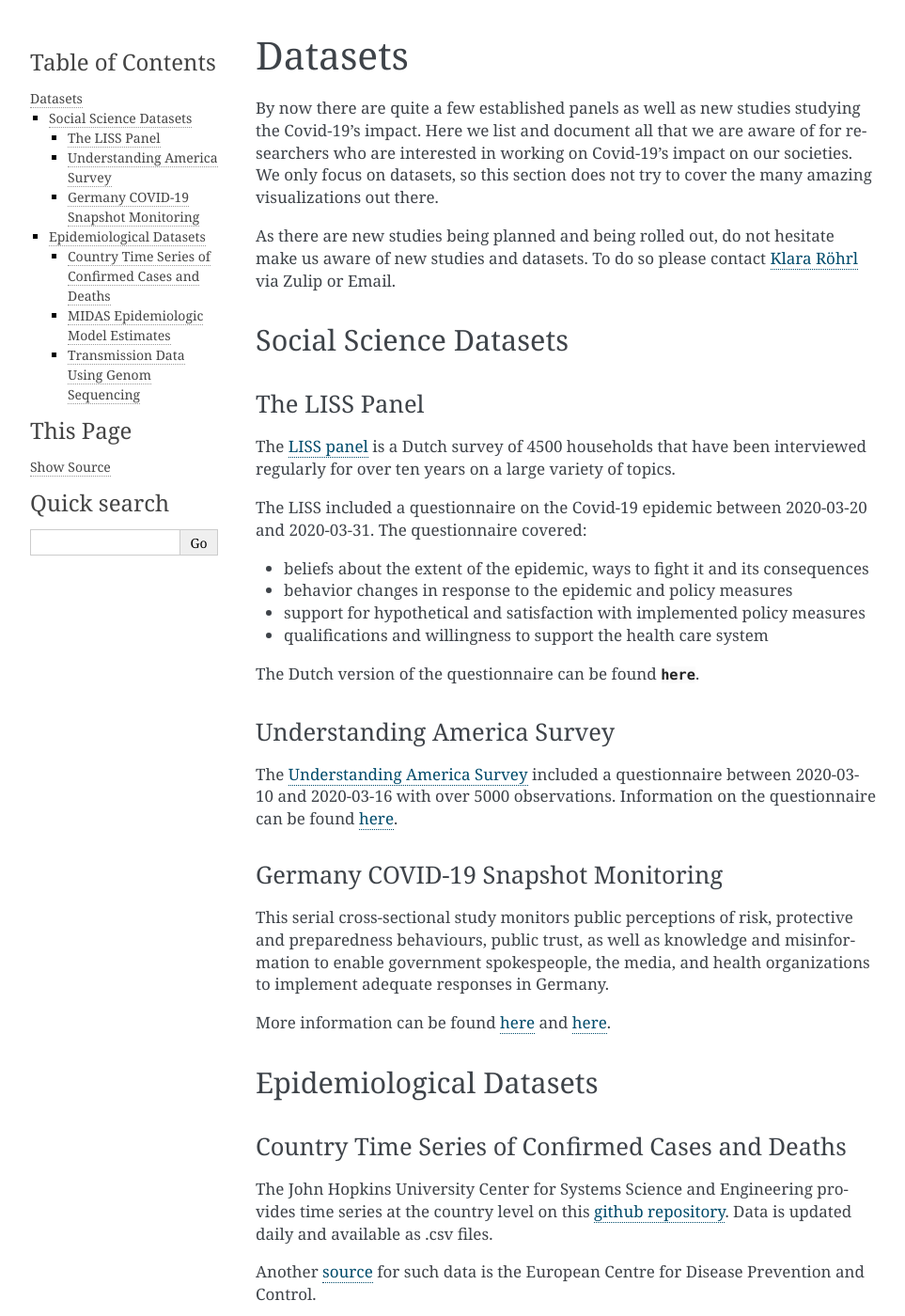
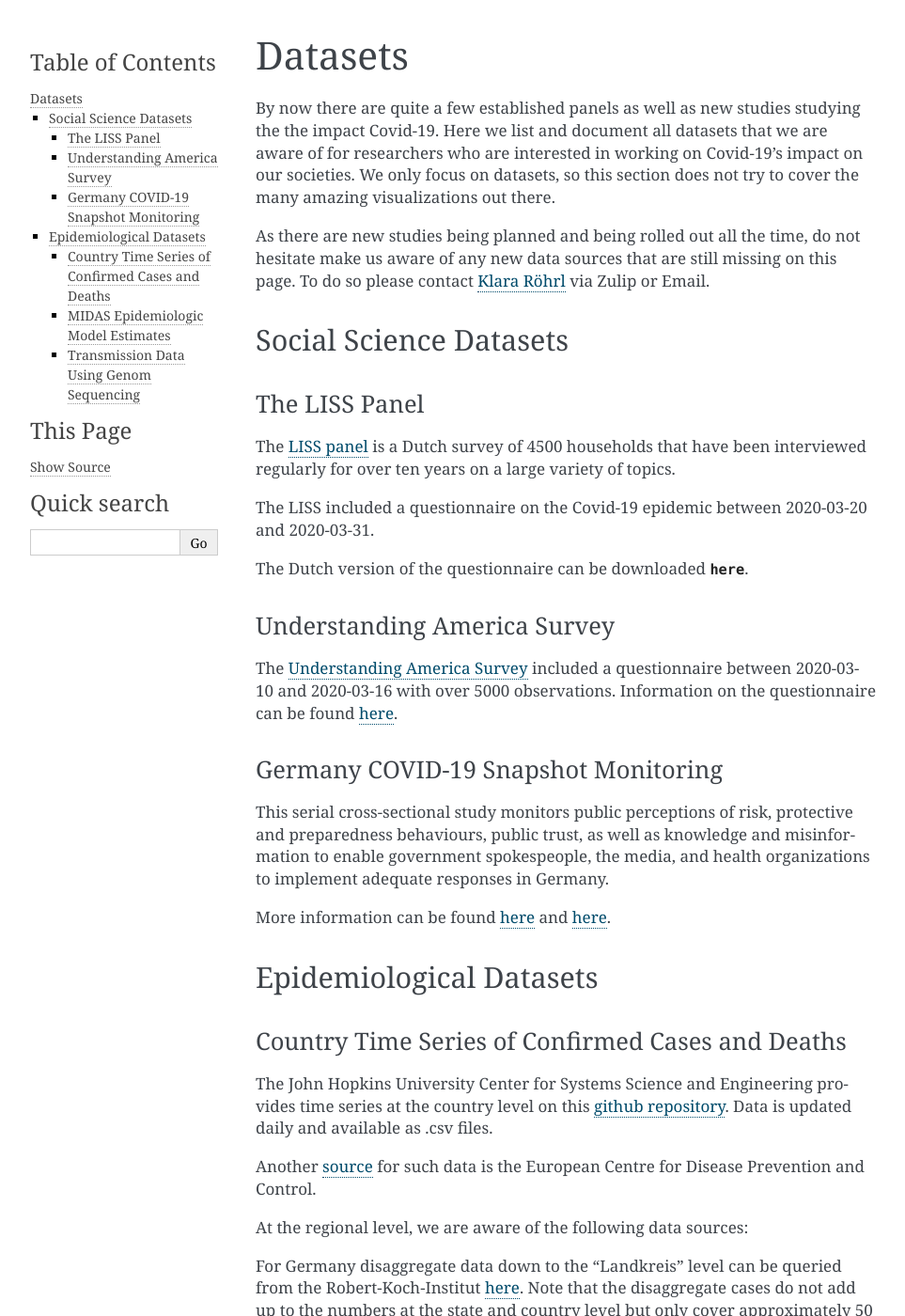
Before and after one commit to covid-19-impact-lab/covid-19-impact-lab, a Sphinx documentation site: the page built from docs/source/datasets.rst, in a window 1280 px wide and 1400 px high. Shown: the whole window at 94% size, without its empty margins (148-1111 px from the left). Built offline with Sphinx 7.4.7, drawn with Linux system fonts in a browser that asks for light colours; some of the changed text lies outside the part shown.

Commit message:
Finishing touches to the dataset documentation.

```diff
--- a/docs/source/datasets.rst
+++ b/docs/source/datasets.rst
@@ -4,10 +4,12 @@
 Datasets
 ========
 
-By now there are quite a few established panels as well as new studies studying the Covid-19's impact.
-Here we list and document all that we are aware of for researchers who are interested in working on Covid-19's impact on our societies. We only focus on datasets, so this section does not try to cover the many amazing visualizations out there.
+By now there are quite a few established panels as well as new studies studying the the impact Covid-19.
+Here we list and document all datasets that we are aware of for researchers who are interested in working on Covid-19's impact on our societies.
+We only focus on datasets, so this section does not try to cover the many amazing visualizations out there.
 
-As there are new studies being planned and being rolled out, do not hesitate make us aware of new studies and datasets.
+As there are new studies being planned and being rolled out all the time,
+do not hesitate make us aware of any new data sources that are still missing on this page.
 To do so please contact `Klara Röhrl <https://github.com/roecla>`_ via Zulip or Email.
 
 -------------------------
@@ -19,14 +21,16 @@
 
 The `LISS panel <https://www.lissdata.nl/>`_ is a Dutch survey of 4500 households that have been interviewed regularly for over ten years on a large variety of topics.
 
-The LISS included a questionnaire on the Covid-19 epidemic between 2020-03-20 and 2020-03-31. The questionnaire covered:
+The LISS included a questionnaire on the Covid-19 epidemic between 2020-03-20 and 2020-03-31.
 
-- beliefs about the extent of the epidemic, ways to fight it and its consequences
-- behavior changes in response to the epidemic and policy measures
-- support for hypothetical and satisfaction with implemented policy measures
-- qualifications and willingness to support the health care system
+.. The questionnaire covered:
+..
+.. - beliefs about the extent of the epidemic, ways to fight it and its consequences
+.. - behavior changes in response to the epidemic and policy measures
+.. - support for hypothetical and satisfaction with implemented policy measures
+.. - qualifications and willingness to support the health care system
 
-The Dutch version of the questionnaire can be found
+The Dutch version of the questionnaire can be downloaded
 :download:`here <LISS_covid19_questionnaire_dutch_20200320_1.0.pdf>`.
 
 Understanding America Survey
@@ -72,7 +76,7 @@
 
 Another `source <https://www.ecdc.europa.eu/en/publications-data/download-todays-data-geographic-distribution-covid-19-cases-worldwide>`_ for such data is the European Centre for Disease Prevention and Control.
 
-For data at the regional level, we currently know of the following data sources.
+At the regional level, we are aware of the following data sources:
 
 For Germany disaggregate data down to the "Landkreis" level can be queried from the
 Robert-Koch-Institut `here <https://survstat.rki.de/Content/Query/Create.aspx>`_.
```
